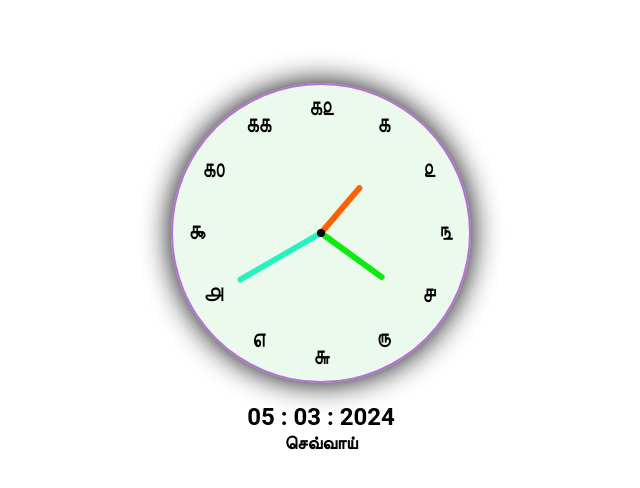
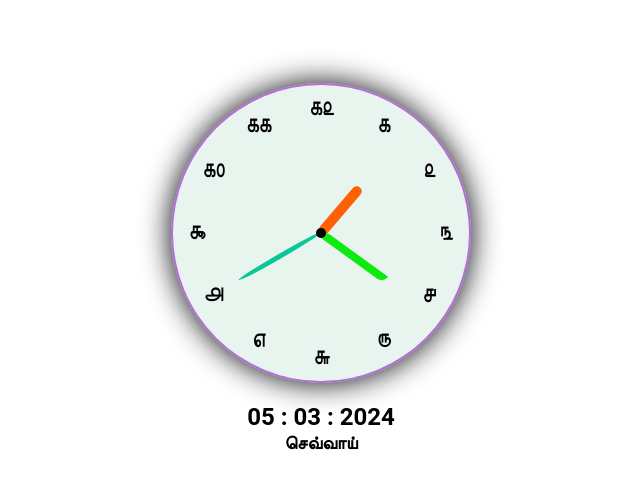
Before and after one commit to Tamilkumaran17/Tamizh_Clock, a plain HTML site: page index.html in a window 1280 px wide. Shown: the part 132-620 px from the top of the page, 319-959 px from the left. Drawn offline with Linux system fonts and the light colour scheme.

Commit message:
changes in hands

```diff
--- a/index.html
+++ b/index.html
@@ -12,9 +12,9 @@
 
 <div class="container">
     <div class="clock">
-        <div style="--clr:#ff6004;--h:62px" class="hand" id="hour"><i></i></div>
-        <div style="--clr:#0cea0f;--h:78px" class="hand" id="min"><i></i></div>
-        <div style="--clr:#26f2bf;--h:96px" class="hand" id="sec"><i></i></div>
+        <div style="--clr:#ff6004;--h:62px" class="hand hour" id="hour"><i></i></div>
+        <div style="--clr:#0cea0f;--h:78px" class="hand minute" id="min"><i></i></div>
+        <div style="--clr:#09c898;--h:96px" class="hand" id="sec"><i></i></div>
 
         <span style="--i:1;"><b>௧</b></span>
         <span style="--i:2;"><b>௨</b></span>
--- a/style.css
+++ b/style.css
@@ -26,7 +26,7 @@ body{
     width: 300px;
     height: 300px;
     border-radius: 50%;
-    background-color: rgba(70, 203, 92, 0.101);
+    background-color: rgba(35, 158, 95, 0.101);
     border:2px solid rgba(147, 24, 200, 0.61);
     box-shadow: 0px 0px 30px rgb(0, 1, 8);
     display: flex;
@@ -52,11 +52,11 @@ body{
 .clock::before{
     content: '';
     position: absolute;
-    width: 8px;
-    height: 8px;
+    width: 10px;
+    height: 10px;
     border-radius: 50%;
     background-color: #000000;
-    z-index: 4;
+    z-index: 6;
 }
 
 .hand{
@@ -66,6 +66,7 @@ body{
     align-items: flex-end;
 
 }
+
 .hand i{
     position: absolute;
     background-color : var(--clr);
@@ -73,6 +74,31 @@ body{
     height: var(--h);
     border-radius: 8px;
 }
+
+#hour i {
+    background-color: var(--clr);
+    width: 10px;
+    height: 60px;
+    border-radius: 15px ;
+}
+
+
+#min i {
+    background-color: var(--clr);
+    width: 8px;
+    height: 80px;
+    border-radius: 0px 8px 0px 8px;
+}
+
+
+#sec i {
+    background-color: var(--clr);
+    width:5px;
+    height: 95px;
+    border-radius: 50%;
+    box-shadow: rgb(191, 19, 19);
+}
+
 #date {
     margin-top: 20px;
     font-size: 24px;
```
